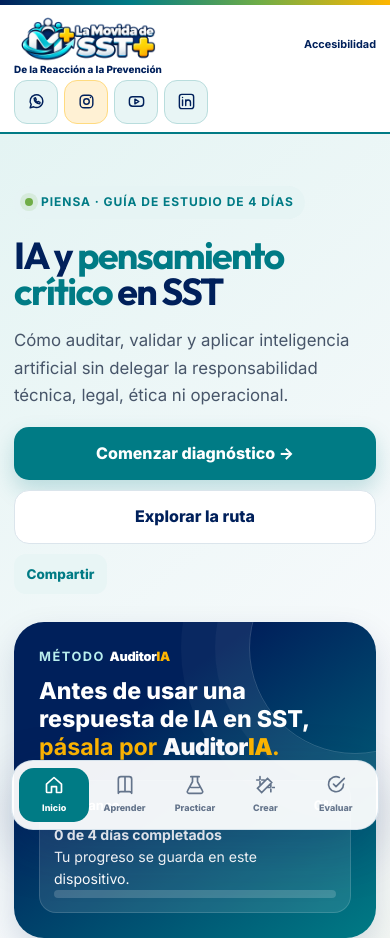
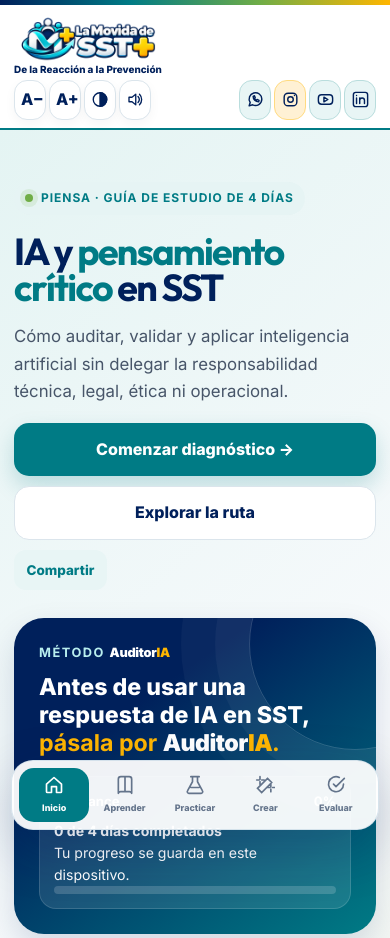
Before and after one commit to movidasst/Ia-pensamientocritico, a plain HTML site: page index.html in a window 390 px wide. Shown: the top 938 px of the page. Drawn offline with Linux system fonts and the light colour scheme.

Commit message:
Mostrar los controles como iconos en la cabecera izquierda

```diff
--- a/index.html
+++ b/index.html
@@ -237,10 +237,10 @@
       .shell{width:94%}.card{box-shadow:none}
     }
     h1,h2,h3,h4,.brand-copy,.foot-brand{font-family:"Outfit",system-ui,sans-serif}
-    .access-menu{position:relative;flex:none}
-    .access-menu summary{cursor:pointer;color:var(--navy);font-size:.75rem;font-weight:700;padding:12px 0 12px 5px}
-    .access-menu .tools{position:absolute;top:calc(100% + 4px);right:0;background:#fff;padding:8px;border:1px solid var(--line);border-radius:14px;box-shadow:var(--shadow)}
-    .access-menu .icon-btn{width:44px;height:44px}
+
+
+
+
     .listen-stop,#listen[aria-pressed="true"] .listen-play{display:none}
     #listen[aria-pressed="true"] .listen-stop{display:block}
     #contrast[aria-pressed="true"],#listen[aria-pressed="true"]{background:var(--navy);color:#fff}
@@ -284,7 +284,7 @@
     @media(max-width:460px){
       .brand-copy span{letter-spacing:.06em}
       .utility-in{gap:6px}
-      .access-menu summary{font-size:.68rem}
+
       .grid-2>*,.grid-3>*,.form-grid>*{min-width:0}
     }
     @media(prefers-reduced-motion:reduce){
@@ -316,11 +316,30 @@
     @media(max-width:959px){
       .utility-in{display:grid;grid-template-columns:minmax(0,1fr) auto}
       .brand{grid-area:1 / 1}
-      .access-menu{grid-area:1 / 2}
+
       .header-social{grid-area:2 / 1 / 3 / 3;justify-content:flex-start}
       html{scroll-padding-top:140px}
     }
     @media print{.utility{display:none!important}}
+    .header-tools{display:flex;justify-content:flex-start}
+    .header-tools .icon-btn{width:36px;height:40px}
+    .utility-in{justify-content:flex-start}
+    @media(min-width:960px){
+      .utility-in>.bottom-nav{margin-left:auto}
+      .utility-in{column-gap:10px}
+      .header-tools .tools{gap:3px}
+      .brand-horizontal{width:152px}
+      .header-social a{width:37px}
+      .bottom-nav .nav-btn{padding-inline:6px}
+    }
+    @media(max-width:959px){
+      .utility-in{grid-template-columns:minmax(0,1fr) auto}
+      .header-tools{grid-area:2 / 1}
+      .header-social{grid-area:2 / 2;justify-content:flex-start}
+      .header-tools .tools,.header-social{gap:3px}
+      .header-tools .icon-btn,.header-social a{width:32px;height:40px}
+      html{scroll-padding-top:140px}
+    }
   </style>
 <script defer src="https://www.movidasst.com/analytics.js?v=20261025-ga4com2"></script>
 </head>
@@ -333,6 +352,12 @@
       <img class="brand-horizontal" src="/logo-horizontal-movida-sst-plus.webp" alt="La Movida de SST Plus">
       <span class="brand-slogan">De la Reacción a la Prevención</span>
     </a>
+    <div class="header-tools"><div class="tools" aria-label="Herramientas de accesibilidad">
+      <button class="icon-btn" id="fontDown" aria-label="Reducir tamaño del texto">A−</button>
+      <button class="icon-btn" id="fontUp" aria-label="Aumentar tamaño del texto">A+</button>
+      <button class="icon-btn" id="contrast" aria-label="Activar alto contraste" title="Alto contraste" aria-pressed="false"><svg viewBox="0 0 24 24" width="19" height="19" fill="none" stroke="currentColor" stroke-width="1.8" stroke-linecap="round" stroke-linejoin="round" aria-hidden="true"><circle cx="12" cy="12" r="9"/><path d="M12 3a9 9 0 0 1 0 18Z" fill="currentColor"/></svg></button>
+      <button class="icon-btn" id="listen" aria-label="Escuchar la sección actual" title="Lectura en voz alta" aria-pressed="false"><svg class="listen-play" viewBox="0 0 24 24" width="19" height="19" fill="none" stroke="currentColor" stroke-width="1.8" stroke-linecap="round" stroke-linejoin="round" aria-hidden="true"><path d="M4 9v6h4l5 4V5L8 9H4m12-1a6 6 0 0 1 0 8m2-11a10 10 0 0 1 0 14"/></svg><svg class="listen-stop" viewBox="0 0 24 24" width="19" height="19" fill="none" stroke="currentColor" stroke-width="1.8" stroke-linecap="round" stroke-linejoin="round" aria-hidden="true"><rect x="6" y="6" width="12" height="12" rx="2"/></svg></button>
+      </div></div>
     <nav class="bottom-nav" aria-label="Navegación principal">
       <button class="nav-btn active" data-nav="inicio" aria-label="Inicio">
         <svg aria-hidden="true"><use href="#i-home"></use></svg><span>Inicio</span>
@@ -356,15 +381,7 @@
         <a href="https://www.youtube.com/@movidasst" target="_blank" rel="noopener" aria-label="YouTube" title="YouTube"><svg viewBox="0 0 24 24" width="19" height="19" fill="none" stroke="currentColor" stroke-width="1.8" stroke-linecap="round" stroke-linejoin="round" aria-hidden="true"><rect x="3" y="6" width="18" height="12" rx="4"/><path d="m10 9 5 3-5 3Z"/></svg></a>
         <a href="https://www.linkedin.com/in/davidlinaresbrea/" target="_blank" rel="noopener" aria-label="LinkedIn" title="LinkedIn"><svg viewBox="0 0 24 24" width="19" height="19" fill="none" stroke="currentColor" stroke-width="1.8" stroke-linecap="round" stroke-linejoin="round" aria-hidden="true"><rect x="3" y="3" width="18" height="18" rx="3"/><path d="M7 10v7m0-10h.01m4 10v-7m0 3a3 3 0 0 1 6 0v4"/></svg></a>
       </div>
-    <details class="access-menu">
-      <summary>Accesibilidad</summary>
-      <div class="tools" aria-label="Herramientas de accesibilidad">
-      <button class="icon-btn" id="fontDown" aria-label="Reducir tamaño del texto">A−</button>
-      <button class="icon-btn" id="fontUp" aria-label="Aumentar tamaño del texto">A+</button>
-      <button class="icon-btn" id="contrast" aria-label="Activar alto contraste" title="Alto contraste" aria-pressed="false"><svg viewBox="0 0 24 24" width="19" height="19" fill="none" stroke="currentColor" stroke-width="1.8" stroke-linecap="round" stroke-linejoin="round" aria-hidden="true"><circle cx="12" cy="12" r="9"/><path d="M12 3a9 9 0 0 1 0 18Z" fill="currentColor"/></svg></button>
-      <button class="icon-btn" id="listen" aria-label="Escuchar la sección actual" title="Lectura en voz alta" aria-pressed="false"><svg class="listen-play" viewBox="0 0 24 24" width="19" height="19" fill="none" stroke="currentColor" stroke-width="1.8" stroke-linecap="round" stroke-linejoin="round" aria-hidden="true"><path d="M4 9v6h4l5 4V5L8 9H4m12-1a6 6 0 0 1 0 8m2-11a10 10 0 0 1 0 14"/></svg><svg class="listen-stop" viewBox="0 0 24 24" width="19" height="19" fill="none" stroke="currentColor" stroke-width="1.8" stroke-linecap="round" stroke-linejoin="round" aria-hidden="true"><rect x="6" y="6" width="12" height="12" rx="2"/></svg></button>
-      </div>
-    </details>
+
   </div>
 </header>
 
```
